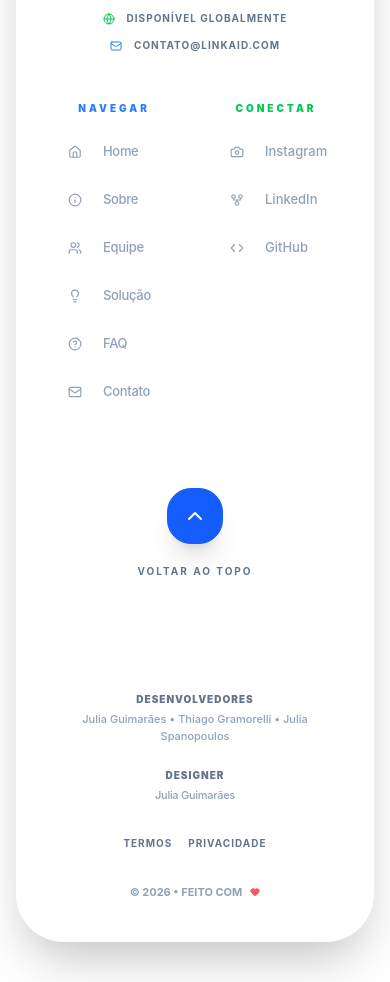
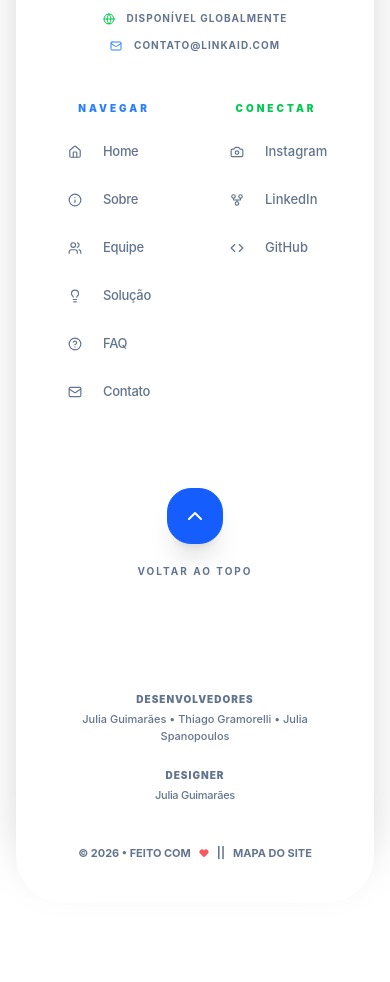
Before and after one commit to Calegor/LinkAid, a React (Vite) app in the folder frontend/link-aid/: page / in a window 390 px wide. Shown: the part 4082-5064 px from the top of the page. After the commit the page ends 5025 px from the top, so only its background shows below. Built offline with nearby package versions, Linux system fonts and the light colour scheme.

Commit message:
style: invert footer shadow, fix logo scaling on mobile, add site map

```diff
--- a/frontend/link-aid/src/components/Footer/Footer.tsx
+++ b/frontend/link-aid/src/components/Footer/Footer.tsx
@@ -25,13 +25,17 @@ const Footer = () => {
 
   return (
     <footer className="w-full px-4 pb-10 md:px-10 mt-20 font-sans">
-      <div className="max-w-[1500px] mx-auto bg-white/10 backdrop-blur-xl border border-white/20 rounded-[3rem] p-8 md:p-12 shadow-2xl">
+      <div className="max-w-[2000px] mx-auto bg-white/10 backdrop-blur-xl border border-white/20 rounded-[3rem] p-8 md:p-12 shadow-[0_-25px_50px_-12px_rgba(0,0,0,0.25)]">
         {/* grid */}
         <div className="grid grid-cols-1 lg:grid-cols-5 gap-12 items-start">
           {/* branding and slogan */}
           <div className="col-span-1 lg:col-span-2 flex flex-col items-center lg:items-start space-y-6 text-center lg:text-left">
-            <img src={logo} alt="LinkAid" className="h-8 w-fit opacity-100" />
-            <p className="text-[10px] font-bold uppercase tracking-[0.2em] text-slate-400 leading-relaxed max-w-[280px]">
+            <img
+              src={logo}
+              alt="LinkAid"
+              className="h-8 w-auto object-contain opacity-100"
+            />
+            <p className="text-[10px] font-bold uppercase tracking-[0.2em] text-slate-500 leading-relaxed max-w-[280px]">
               Unindo propósitos e simplificando a{" "}
               <span className="text-blue-500">gestão social</span> com
               inteligência e inovação.
@@ -86,7 +90,7 @@ const Footer = () => {
                   <Link
                     key={item.label}
                     to={item.path}
-                    className="group flex flex-row items-center gap-3 text-[13px] font-medium text-slate-400 hover:text-blue-500 transition-all tracking-tight w-[110px] lg:w-full"
+                    className="group flex flex-row items-center gap-3 text-[13px] font-medium text-slate-500 hover:text-blue-500 transition-all tracking-tight w-[110px] lg:w-full"
                   >
                     <span className="flex-shrink-0 w-8 h-8 flex items-center justify-center rounded-lg bg-white/5 border border-white/10   hover:text-blue-500 transition-all">
                       {item.icon}
@@ -106,14 +110,18 @@ const Footer = () => {
                 {[
                   { icon: <Camera size={14} />, label: "Instagram", url: "#" },
                   { icon: <GitFork size={14} />, label: "LinkedIn", url: "#" },
-                  { icon: <Code size={14} />, label: "GitHub", url: "https://github.com/Calegor/LinkAid" },
+                  {
+                    icon: <Code size={14} />,
+                    label: "GitHub",
+                    url: "https://github.com/Calegor/LinkAid",
+                  },
                 ].map((social, i) => (
                   <a
                     key={i}
                     href={social.url}
                     target="_blank"
                     rel="noopener noreferrer"
-                    className="group flex flex-row items-center gap-3 text-[13px] font-medium text-slate-400 hover:text-green-500 transition-all w-[110px] lg:w-full"
+                    className="group flex flex-row items-center gap-3 text-[13px] font-medium text-slate-500 hover:text-green-500 transition-all w-[110px] lg:w-full"
                   >
                     <span className="flex-shrink-0 w-8 h-8 flex items-center justify-center rounded-lg bg-white/5 border border-white/10 hover:text-green-500 transition-all">
                       {social.icon}
@@ -149,7 +157,7 @@ const Footer = () => {
                 <span className="text-[10px] font-black text-slate-500 uppercase tracking-widest block">
                   Desenvolvedores
                 </span>
-                <p className="text-[11px] text-slate-400 font-medium">
+                <p className="text-[11px] text-slate-500 font-medium">
                   Julia Guimarães • Thiago Gramorelli • Julia Spanopoulos
                 </p>
               </div>
@@ -157,27 +165,22 @@ const Footer = () => {
                 <span className="text-[10px] font-black text-slate-500 uppercase tracking-widest block">
                   Designer
                 </span>
-                <p className="text-[11px] text-slate-400 font-medium tracking-tight">
+                <p className="text-[11px] text-slate-500 font-medium tracking-tight">
                   Julia Guimarães
                 </p>
               </div>
             </div>
 
             <div className="flex flex-col items-center lg:items-end gap-6">
-              <div className="flex gap-4 text-[10px] font-bold uppercase tracking-widest text-slate-500">
-                <a href="#" className="hover:text-blue-500 transition">
-                  Termos
-                </a>
-                <a href="#" className="hover:text-blue-500 transition">
-                  Privacidade
-                </a>
-              </div>
-              <div className="flex items-center gap-2 text-slate-400 bg-white/5 px-4 py-2 rounded-full border border-white/10 font-bold text-[11px]">
+              <div className="flex items-center gap-2 text-slate-500 bg-white/5 px-4 py-2 rounded-full border border-white/10 font-bold text-[11px]">
                 © {currentYear} • FEITO COM{" "}
                 <Heart
                   size={10}
                   className="fill-red-500 text-red-500 animate-pulse"
-                />
+                /> ||
+                <Link to="/mapa" className="hover:text-blue-500 transition">
+                 MAPA DO SITE
+                </Link>
               </div>
             </div>
           </div>
```
